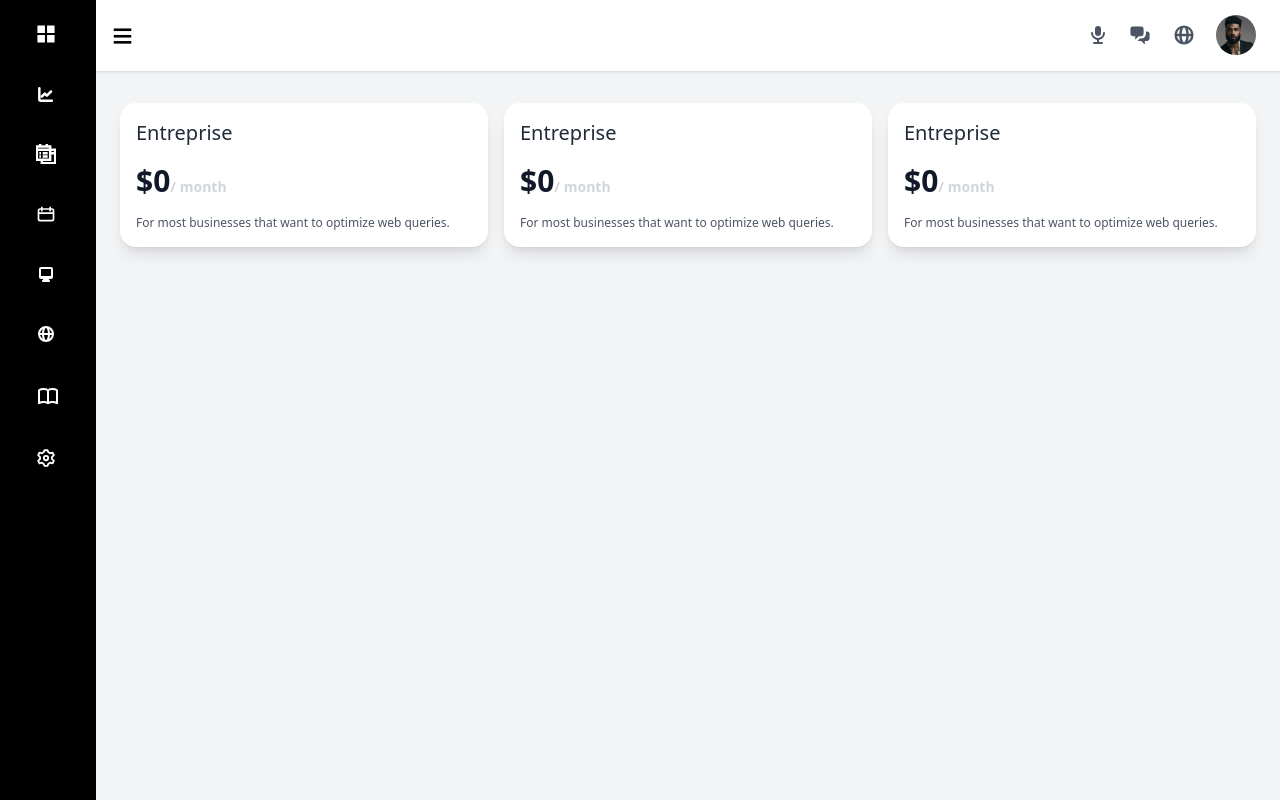
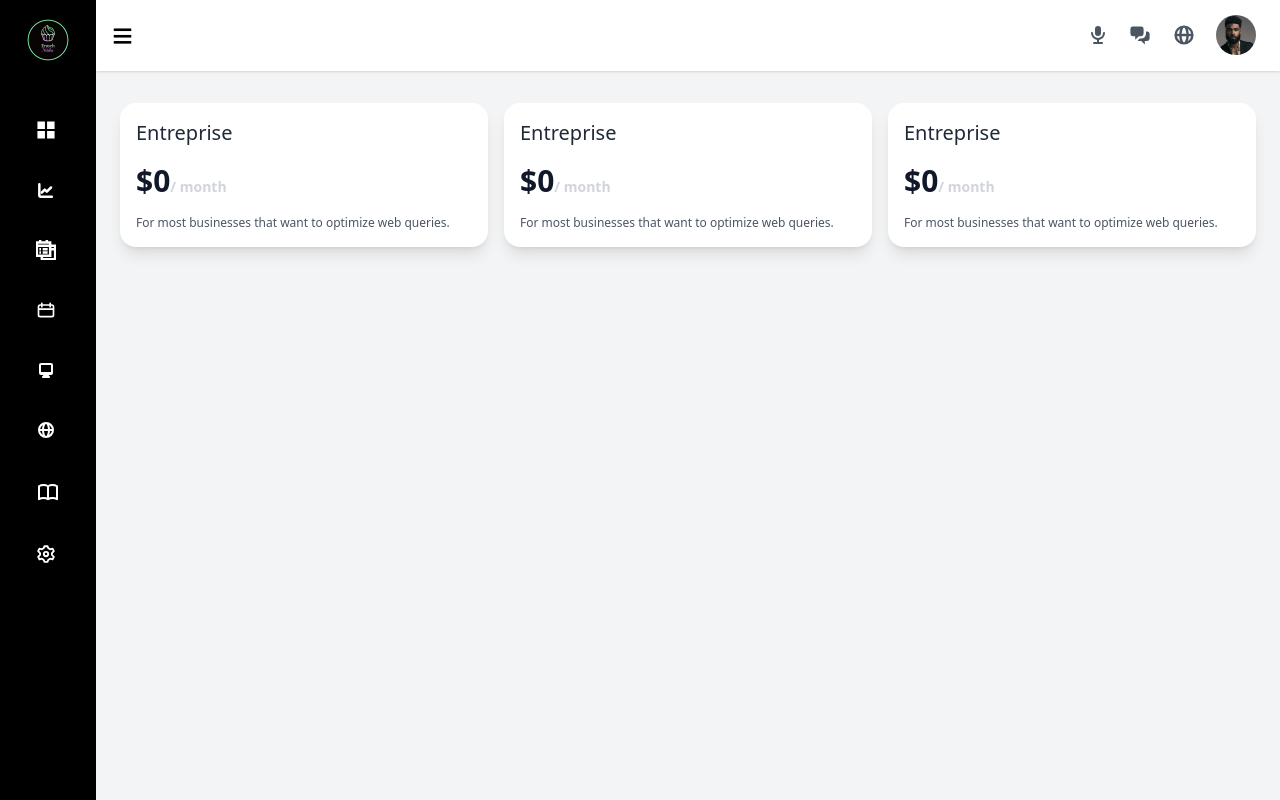
Before and after one commit to clumsyowl/dashboard-template, a React (Vite) app: page / in a window 1280 px wide. Built offline with nearby package versions, Linux system fonts and the light colour scheme.

Commit message:
fix sidebar horizontal scrollbar
this closes #1

```diff
--- a/src/dashboard/sidebar/Sidebar.jsx
+++ b/src/dashboard/sidebar/Sidebar.jsx
@@ -1,4 +1,5 @@
 import React from "react";
+import css from "../style.module.css";
 import SidebarHeader from "./SidebarHeader";
 import SidebarItems from "./SidebarItems";
 import { useDashboardContext } from "../Provider";
@@ -25,10 +26,10 @@ function Sidebar(props) {
     <aside
       className={`${style.default} ${
         style.mobileOrientation[props.mobileOrientation]
-      } ${sidebarOpen ? style.open : style.close}  `}
+      } ${sidebarOpen ? style.open : style.close} ${css.scrollbar}`}
     >
       <div className={style.container}>
-        {/* <SidebarHeader /> */}
+        <SidebarHeader />
         <SidebarItems />
       </div>
     </aside>
--- /dev/null
+++ b/src/dashboard/style.module.css
@@ -0,0 +1,10 @@
+.scrollbar::-webkit-scrollbar {
+  width: 0;
+  background: transparent; /* make scrollbar transparent */
+}
+
+/* make scrollbar transparent on Firefox, IE and Edge*/
+.scrollbar {
+  -ms-overflow-style: none;
+  scrollbar-width: none;
+}
```
